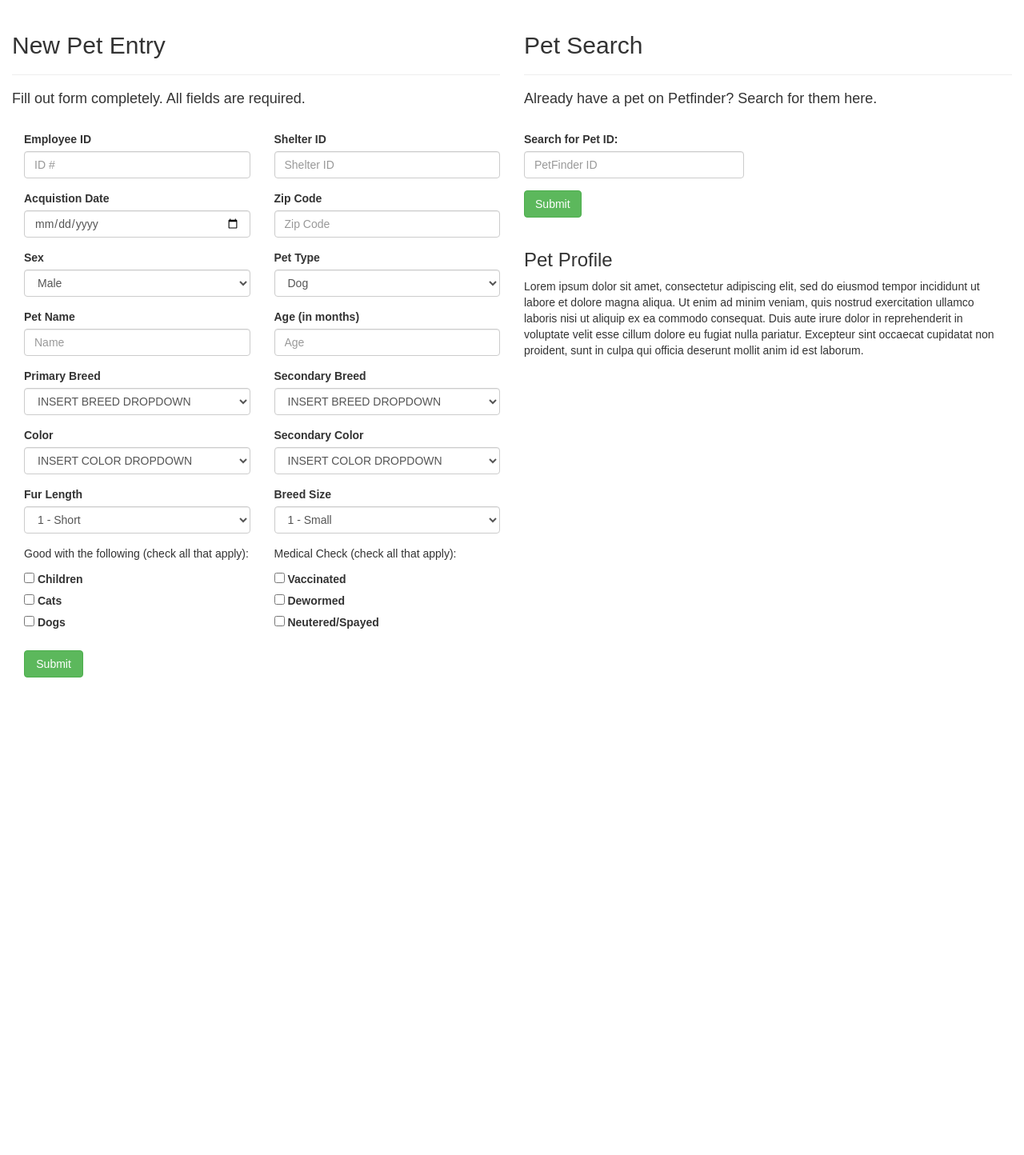
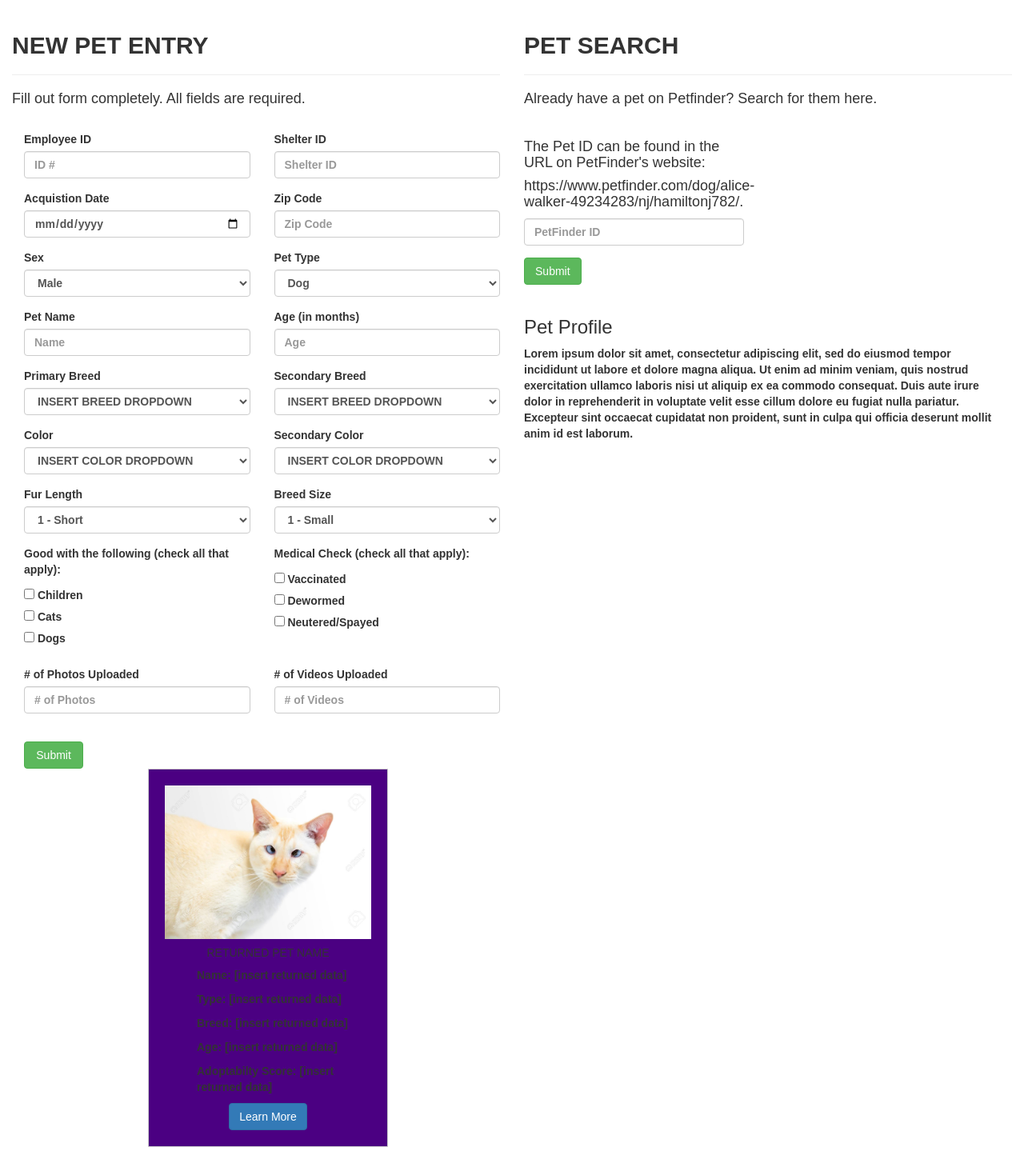
Before and after one commit to mpasricha1/Petfinder-Project, a Flask app: page /tool in a window 1280 px wide. Shown: the part 62-1506 px from the top of the page at 80% size. Before the commit the page ends 909 px from the top, so only its background shows below. Run offline with Flask 2, Linux system fonts and the light colour scheme; parts of the project's set-up code (start-up, migrations or seed data) failed here and were passed over; some libraries are stand-ins or nearby versions.

Commit message:
updating tool and 'how it works' pages

```diff
--- a/PetfinderApp/app/templates/tool2.html
+++ b/PetfinderApp/app/templates/tool2.html
@@ -4,13 +4,13 @@
 <div class="container-fluid">
 	<div class="row">
 		<div class=col-md-6>
-			<h2>New Pet Entry</h3>
+			<h2><b>NEW PET ENTRY<b></h3>
 			<hr>
 			<h4>Fill out form completely. All fields are required.</h4>
 			<br>
 		</div>
 		<div class=col-md-6>
-			<h2>Pet Search</h3>
+			<h2><b>PET SEARCH<b></h3>
 			<hr>
 			<h4>Already have a pet on Petfinder? Search for them here.</h4>
 			<br>
@@ -126,7 +126,7 @@
 				<div class="row">
 					<div class="col-md-6">
 						<div class="form-group">
-			     			<label for="color1">Fur Length</label>
+			     			<label for="furlength">Fur Length</label>
 			    			<select class="form-control" id="color" name="color1">
 			      				<option>1 - Short</option>
 			      				<option>2 - Medium</option>
@@ -138,7 +138,7 @@
 					</div>
 					<div class="col-md-6">
 						<div class="form-group">
-			     			<label for="color2">Breed Size</label>
+			     			<label for="breedsize">Breed Size</label>
 		    				<select class="form-control" id="color" name="color1">
 			      				<option>1 - Small</option>
 			      				<option>2 - Medium</option>
@@ -152,7 +152,7 @@
 				<div class="row">
 					<div class="col-md-6">
 						<div class="form-check">
-				  			<p>Good with the following (check all that apply):</p>
+				  			<p><b>Good with the following (check all that apply):<b></p>
 				  			<input class="form-check-input" type="checkbox" id="goodKids" value="" name="goodKids">
 				  			<label class="form-check-label" for="goodKids">Children</label>
 						</div>
@@ -167,7 +167,7 @@
 					</div>
 					<div class="col-md-6">
 						<div class="form-check">
-				  			<p>Medical Check (check all that apply):</p>
+				  			<p> <b>Medical Check (check all that apply):<b>	</p>
 				  			<input class="form-check-input" type="checkbox" id="vaccinated" value="" name="vaccinated">
 				  			<label class="form-check-label" for="vaccinated">Vaccinated</label>
 						</div>
@@ -183,6 +183,21 @@
 				</div>
 				<br>
 				<div class="row">
+						<div class="col-md-6">
+							<div class="form-group">
+				     			<label for="photoCount"># of Photos Uploaded</label>
+				      			<input type="number" class="form-control" id="photoCount" name="photoCount" placeholder="# of Photos">
+							</div>
+						</div>
+						<div class="col-md-6">
+							<div class="form-group">
+				     			<label for="videoCount"># of Videos Uploaded</label>
+				      			<input type="number" class="form-control" id="videoCount" name="videoCount" placeholder="# of Videos">
+							</div>
+						</div>
+				</div>
+				<br>
+				<div class="row">
 					<div class= "col-md-2">
 						<button type="submit" class="btn btn-success btn-block submit" id="submit">Submit</button>
 					</div>
@@ -195,7 +210,8 @@
 					<div class="row">
 						<div class="col-md-6">
 							<div class="form-group">
-								<label for="inputPetID">Search for Pet ID:</label>
+								<h4> The Pet ID can be found in the URL on PetFinder's website:</h4>
+								<h4>https://www.petfinder.com/dog/alice-walker-49234283/nj/hamiltonj782/.</h4>
 								<input type="text" class="form-control" id="inputPetID" name="inputPetID" placeholder="PetFinder ID">
 							</div>
 						</div>
@@ -216,6 +232,24 @@
 				</div>
 			</div>
 		</div>
+		<div class="container-fluid">
+			<div class="col-md-6" align="center">
+				<div class="card" style="width: 30rem;">
+				  	<img class="card-img-top" src="../static/photos/crossed-eyes_cat.jpg" alt="Cutie Patootie">
+				  	<div class="card-body">
+					    <h5 class="card-title">RETURNED PET NAME</h5>
+					    <ul align="left">
+					    	<p>Name: [insert returned data]<p>
+					    	<p>Type: [insert returned data]<p>
+					    	<p>Breed: [insert returned data]<p>
+					    	<p>Age: [insert returned data]<p>
+					    	<p>Adoptabilty Score: [insert returned data]<p>
+					    </ul>
+					    <a href="[insert returned data]" class="btn btn-primary">Learn More</a>
+					</div>
+				</div>
+			</div>
+		</div>
 	</div>
 </div>
 
```
Also changed, not shown: PetfinderApp/app/templates/howitworks.html (+40 -4 lines).
